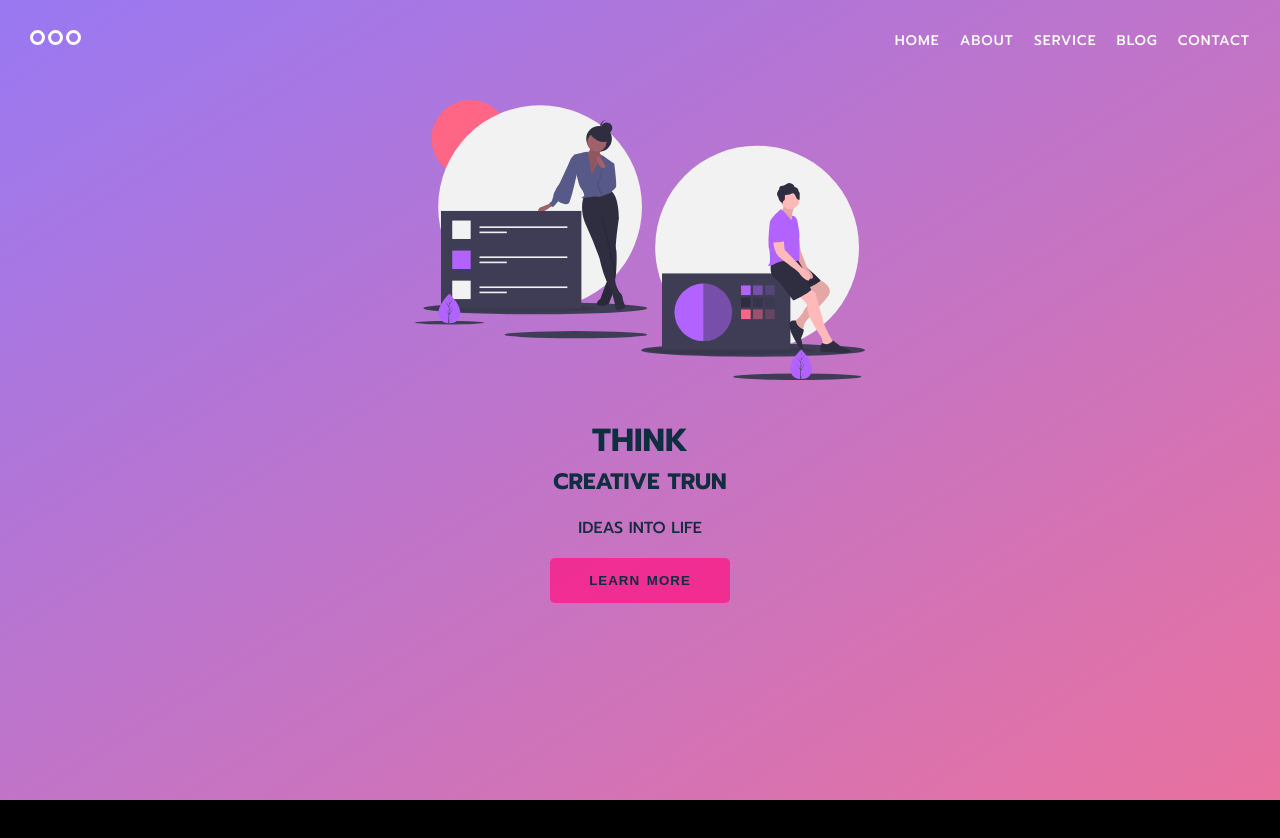
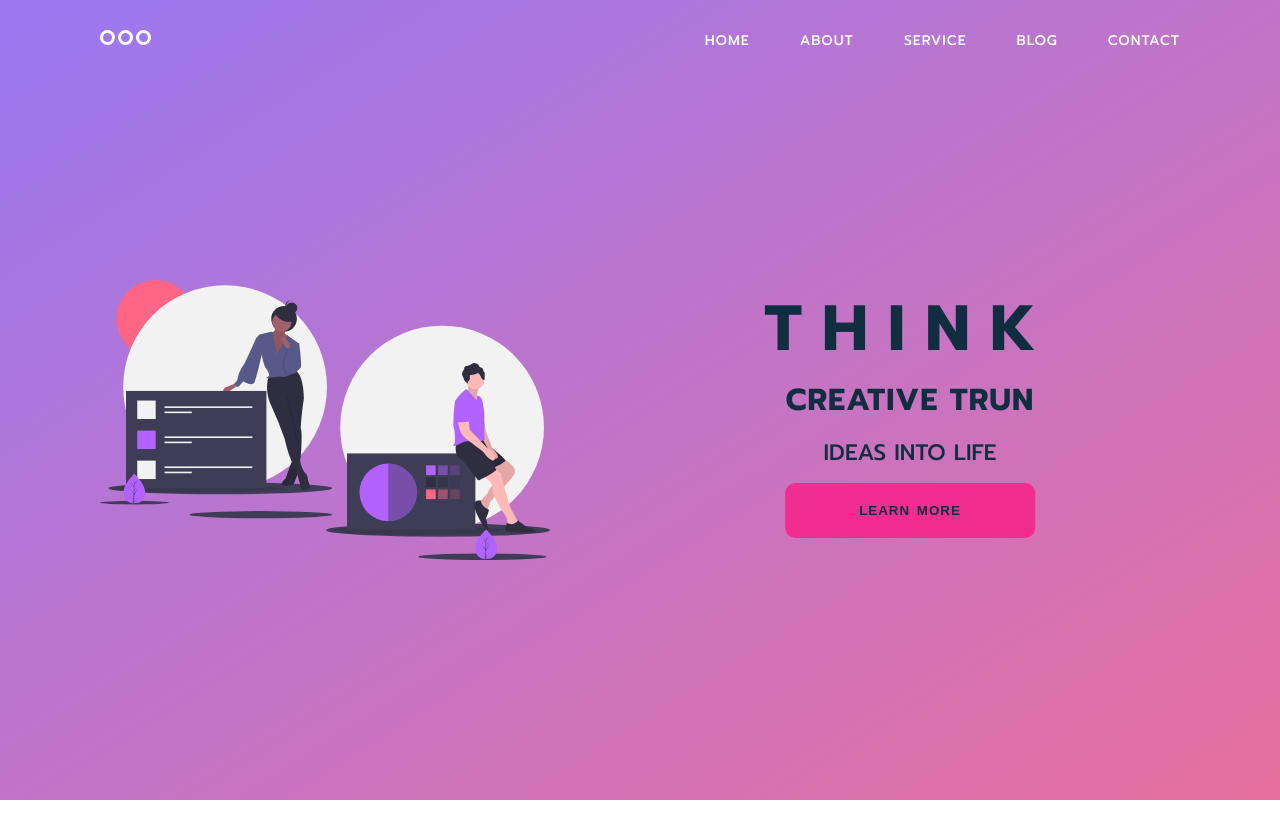
Before and after one commit to RudranshPratapSingh/project, a plain HTML site: page creative/index.html in a window 1280 px wide. After the commit the page ends 800 px from the top, so only its background shows below. Drawn offline with Linux system fonts and the light colour scheme.

Commit message:
Add files via upload

```diff
--- a/creative/css/style.css
+++ b/creative/css/style.css
@@ -81,6 +81,7 @@ a{
     top: 30px;
     right: 30px;
     display: flex;
+    cursor: pointer;
     flex-direction: column;
 }
 .mobile-toogle .line{
@@ -100,12 +101,15 @@ nav .inner-nav{
     text-align: center;
 }
 .menu{
-    width: 90vw;
+    /* width: 90vw; */
     margin: 0 auto;
     background:rgba(235, 229, 229, 0.8);
     height: 55vh;
     position: absolute;
     top: 80px;
+    left: 30px;
+    right: 30px;
+    z-index: 5646546;
     transition: height 300ms;
 }
 .menu .menu-item{
@@ -219,9 +223,61 @@ nav .inner-nav{
 
   }
 
-  .empty{
-      background: #000;
-      height: 100vh;
-      /* width: 100vw; */
-      display: block;
+  @media only screen and (min-width: 900px) {
+    .desktop-menu{
+        right: 100px;
+    }
+    .desktop-menu-item li{
+        margin-left: 50px;
+    }
+
+    .logo{
+        left: 100px;
+    }
+    .header-content{
+        flex-direction: row;
+        top: 60%;
+        transform: translateY(-50%);
+        margin: 0 100px;
+        height:50vh ;
+
+    }
+    .header-img{
+        width: 50%;
+        text-align: left;
+    }
+    .header-img img{
+        width: 100%;
+    }
+    .content{
+        margin: 0;
+        width: 50%;
+        text-align: center;
+        position: relative;
+    }
+    .content-wrapper{
+        position: absolute;
+        left: 50%;
+        transform: translateX(-50%);
+    }
+    .content h1{
+        font-size: 4rem;
+        letter-spacing: 20px;
+    }
+    .content span{
+        font-size: 1.9rem;
+        letter-spacing: 1px;
+
+    }
+    .content h3{
+        font-size: 1.4rem;
+
+    }
+    .main-btn{
+        height: 55px;
+        width: 250px;
+        border-radius: 10px;
+
+    }
+
   }
--- a/creative/index.html
+++ b/creative/index.html
@@ -70,6 +70,7 @@
                 <img src="./img/undraw_creative_team_r90h.svg" alt="">
             </div>
             <div class="content">
+                <div class="content-wrapper">
                     <h1>
                         Think
                         <span>
@@ -80,6 +81,7 @@
                         ideas into life
                     </h3>
                     <button class="main-btn"> learn more</button>
+                </div>
 
             </div>
         </div>
```
Lines whose indentation alone changed are shown as unchanged.
